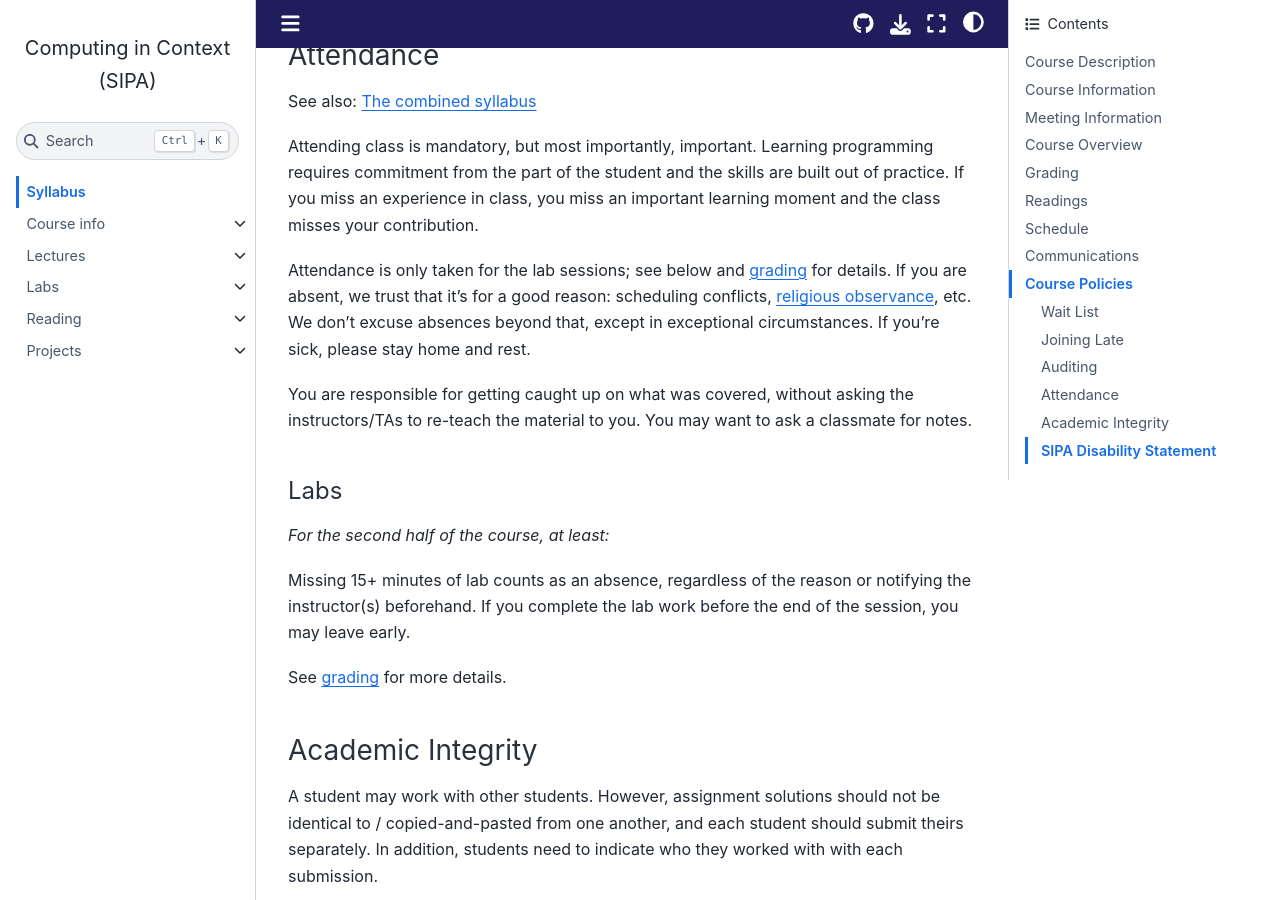
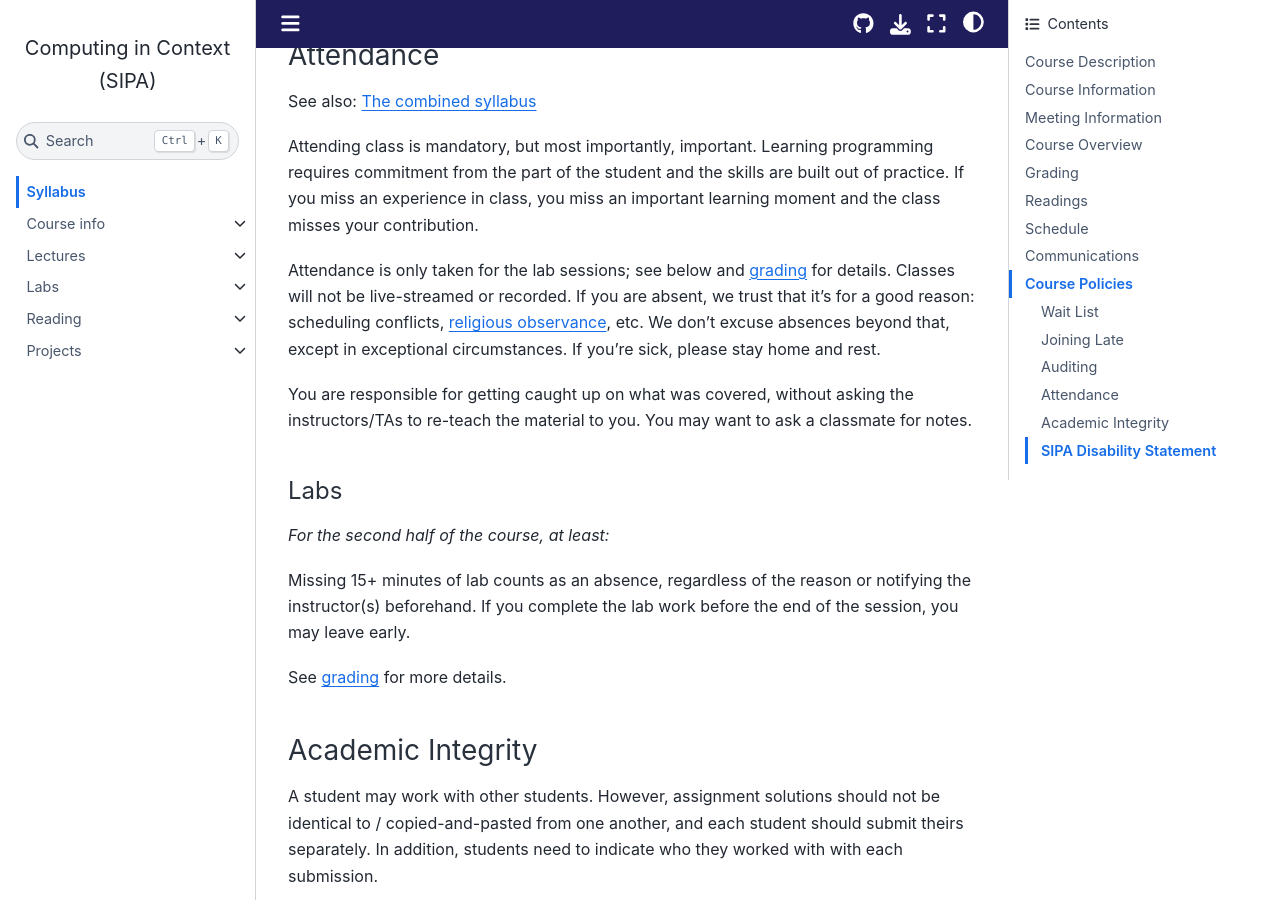
Before and after one commit to afeld/computing-in-context, a Jupyter Book: the page built from index.md, in a window 1280 px wide and 900 px high, scrolled down 7379 px. Built offline with Jupyter Book 1.0.4 settings and Sphinx 7.4.7 and the Sphinx Book theme 1.1.4, drawn with Linux system fonts in a browser that asks for light colours; pages that are not in the unit, such as notebooks, are missing from menus; comment, search, counter and statistics services are not loaded.

```diff
--- a/index.md
+++ b/index.md
@@ -180,7 +180,7 @@ See also: [The combined syllabus](https://courseworks2.columbia.edu/courses/2269
 
 Attending class is mandatory, but most importantly, important. Learning programming requires commitment from the part of the student and the skills are built out of practice. If you miss an experience in class, you miss an important learning moment and the class misses your contribution.
 
-Attendance is only taken for the lab sessions; see below and [grading](#grading) for details. If you are absent, we trust that it's for a good reason: scheduling conflicts, [religious observance](https://universitypolicies.columbia.edu/content/religious-accommodation-policy), etc. We don't excuse absences beyond that, except in exceptional circumstances. If you're sick, please stay home and rest.
+Attendance is only taken for the lab sessions; see below and [grading](#grading) for details. Classes will not be live-streamed or recorded. If you are absent, we trust that it's for a good reason: scheduling conflicts, [religious observance](https://universitypolicies.columbia.edu/content/religious-accommodation-policy), etc. We don't excuse absences beyond that, except in exceptional circumstances. If you're sick, please stay home and rest.
 
 You are responsible for getting caught up on what was covered, without asking the instructors/TAs to re-teach the material to you. You may want to ask a classmate for notes.
 
```
Also changed, not shown: other parts of index.md (+1 -1 lines).
